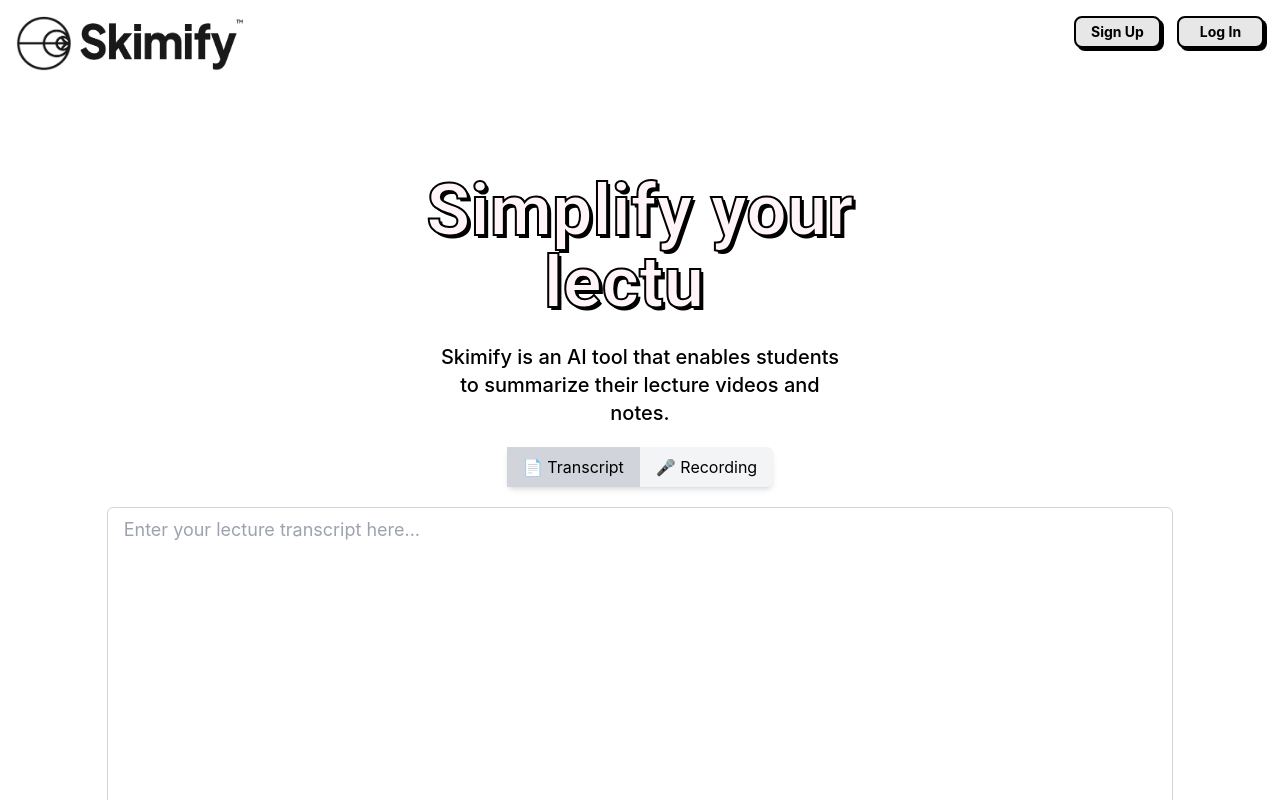
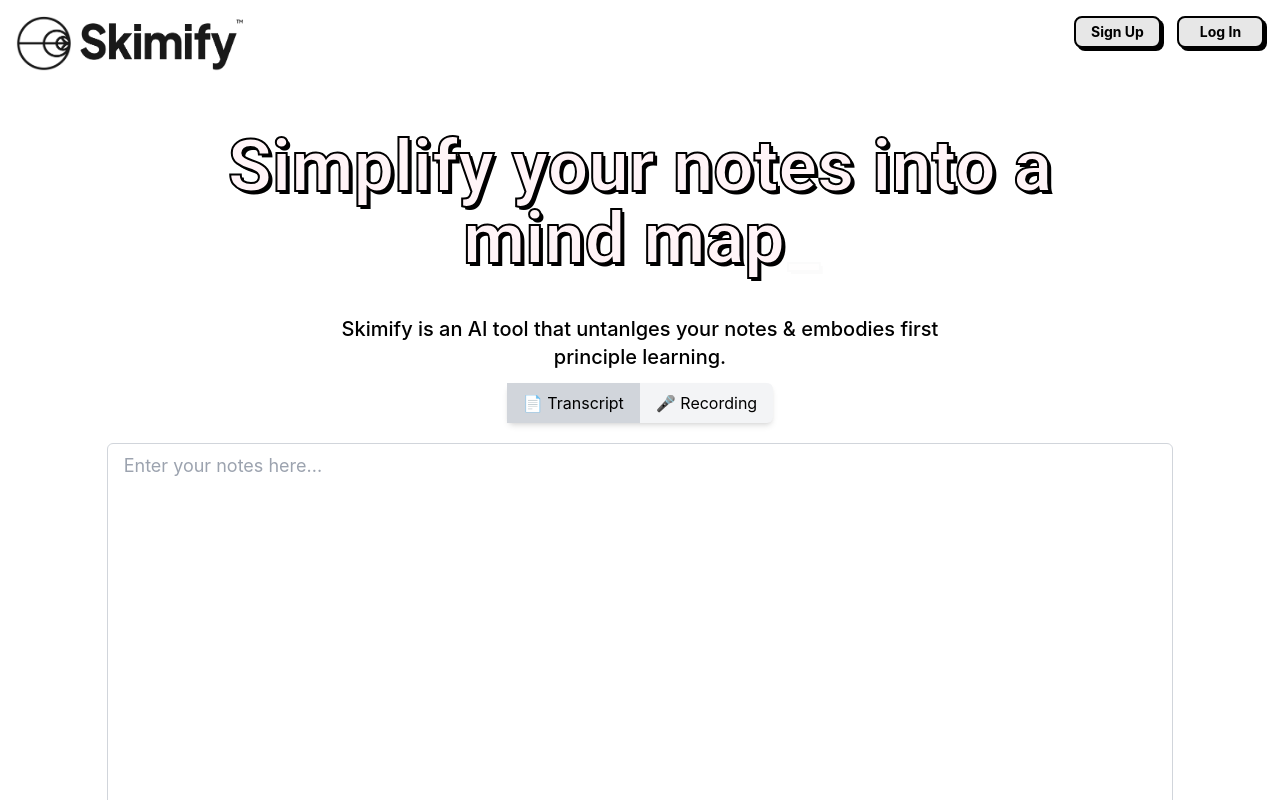
Before and after one commit to z-pl/Skimify, a React (Create React App) app in the folder my-app/: page / in a window 1280 px wide. Shown: the top 800 px of the page. Built offline with nearby package versions, Linux system fonts and the light colour scheme.

Commit message:
updated page info

```diff
--- a/my-app/public/env.js
+++ b/my-app/public/env.js
@@ -1 +1,3 @@
-window.env = {};
+window.env = {
+  "API_KEY": ""
+};
--- a/my-app/src/Components/Canvas/GraphForce.tsx
+++ b/my-app/src/Components/Canvas/GraphForce.tsx
@@ -43,7 +43,6 @@ type ExampleProps = {
 
 const nodeOrigin: NodeOrigin = [0.5, 0.5];
 const defaultEdgeOptions = { style: { stroke: '#09090b', strokeWidth: 3 } };
-const emojis = ['random5random5random5random5random5random5random5random5random5random5random5random5'];
 
 const getFirstNode = () => {
   //console.log("test: ", canvasStore.firstNodeText)
--- a/my-app/src/Components/LandingHeader.tsx
+++ b/my-app/src/Components/LandingHeader.tsx
@@ -27,12 +27,12 @@ export function LandingHeader() {
   }
 
     return (
-    <div ref = {bottomRef} className="p-2  flex flex-col items-center gap-6">
-      <div className=" font-roboto landing-header-text text-7xl break-words font-bold  w-6/12 text-center">
+    <div ref = {bottomRef} className="m-1 flex flex-col items-center gap-6">
+      <div className=" font-roboto landing-header-text text-7xl h-40 break-words font-bold  w-8/12 text-center">
         Simplify your {'  '}
         {
           <Typewriter
-            words={[' lecture notes', 'videos', 'lecture notes and videos.']}
+            words={['notes into a mind map']}
             loop={1}
             cursor
             cursorStyle='_'
@@ -43,8 +43,8 @@ export function LandingHeader() {
         }
       </div>
 
-      <div className="landing-subheader-text text-xl w-4/12 text-center">
-        Skimify is an AI tool that enables students to summarize their lecture videos and notes.
+      <div className="landing-subheader-text text-xl w-6/12 text-center">
+        Skimify is an AI tool that untanlges your notes & embodies first principle learning.
       </div>
 
     </div>
--- a/my-app/src/Components/TextVideo.tsx
+++ b/my-app/src/Components/TextVideo.tsx
@@ -82,7 +82,7 @@ export const TextVideo = observer(() => {
         <textarea
           rows={15}
           className="w-full px-4 py-2 text-lg bg-white border border-gray-300 rounded-md focus:outline-none focus:border-blue-500 h-96 min-w-full min-h-[10rem]"
-          placeholder="Enter your lecture transcript here..."
+          placeholder="Enter your notes here..."
           value={textAreaStore.textValue}
           onChange={handleTextareaChange}
         ></textarea>
@@ -92,7 +92,7 @@ export const TextVideo = observer(() => {
       </div>
     ) : (
         <div className="mt-8 w-10/12 border-2 border-dashed border-gray-300 rounded-md flex items-center justify-center h-96">
-          <p className="text-gray-500 text-lg">Drag a file...</p>
+          <p className="text-gray-500 text-3xl">Coming Soon...</p>
         </div>
       )}
 
--- a/my-app/src/Home.tsx
+++ b/my-app/src/Home.tsx
@@ -31,7 +31,7 @@ const Home = observer(() =>  {
     }
     return (
         <div className="Home">
-            <div className="App flex flex-col gap-20">
+            <div className="App flex flex-col gap-10">
             {/* <button onClick={handleClikc}>test</button> */}
              <Navbar></Navbar>
              <MainBody></MainBody>
```
Also changed, not shown: 1 other file (tests, documents, lock files or other folders).
